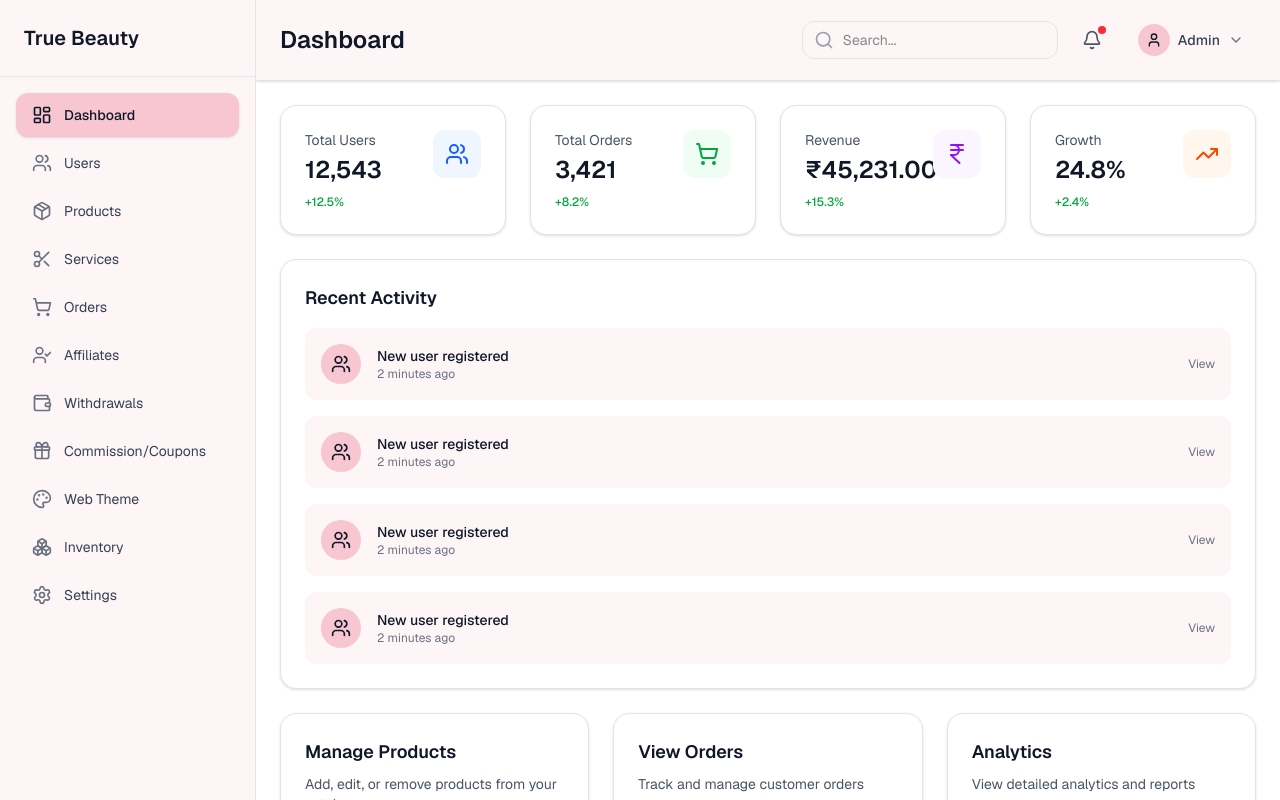
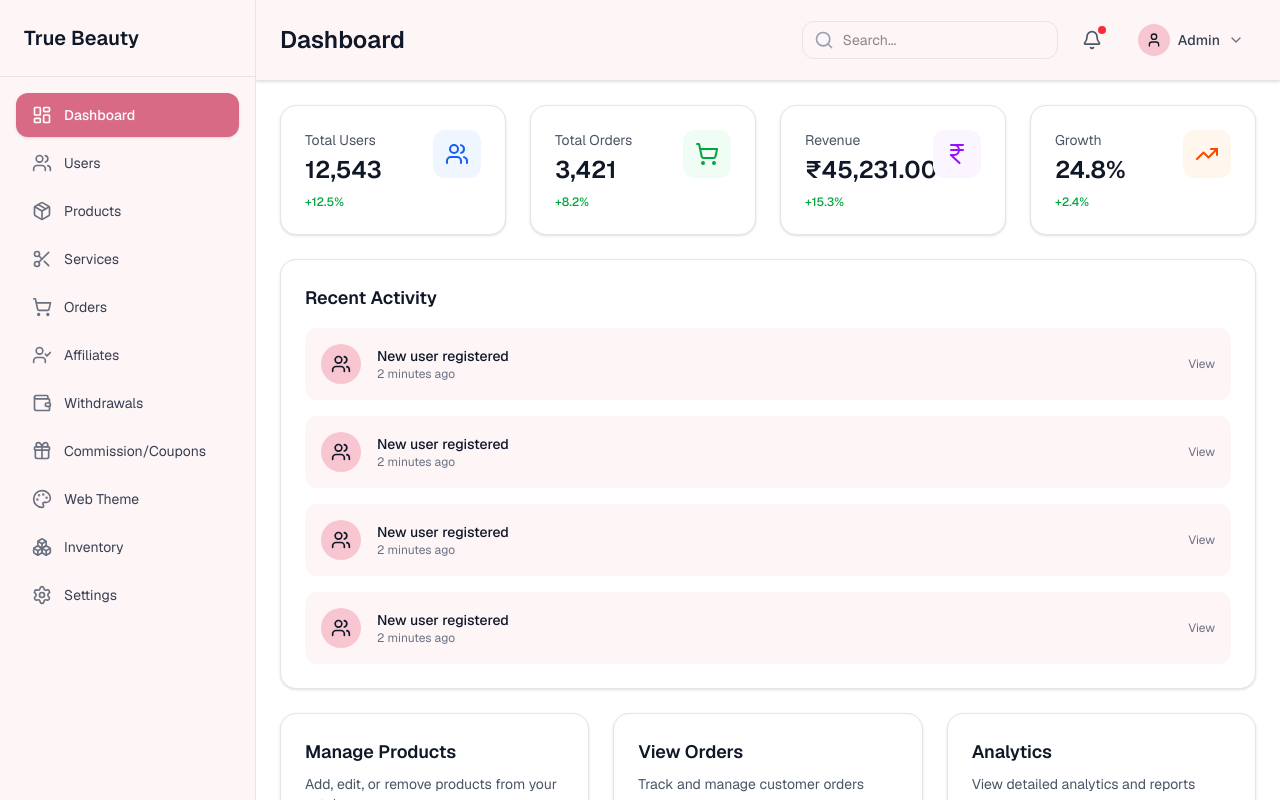
Before and after one commit to ZoyaAnsari19/true-beauty-admin-panel, a Next.js app: page / in a window 1280 px wide. Built offline with nearby package versions, Linux system fonts and the light colour scheme.

Commit message:
Update SideBar styles: modify active link background and text colors for improved visibility and consistency with the new color scheme.

```diff
--- a/components/SideBar.tsx
+++ b/components/SideBar.tsx
@@ -111,13 +111,13 @@ export default function SideBar() {
                     transition-all duration-200
                     ${
                       isActive
-                        ? "bg-[#f8c6d0] text-gray-900 font-medium shadow-sm"
+                        ? "bg-[#D96A86] text-white font-medium shadow-sm hover:bg-[#C85A76]"
                         : "text-gray-700 hover:bg-[#fef5f7] hover:text-gray-900"
                     }
                   `}
                 >
                   <Icon
-                    className={`w-5 h-5 ${isActive ? "text-gray-900" : "text-gray-500"}`}
+                    className={`w-5 h-5 ${isActive ? "text-white" : "text-gray-500"}`}
                   />
                   <span className="text-sm">{item.label}</span>
                 </Link>
```
